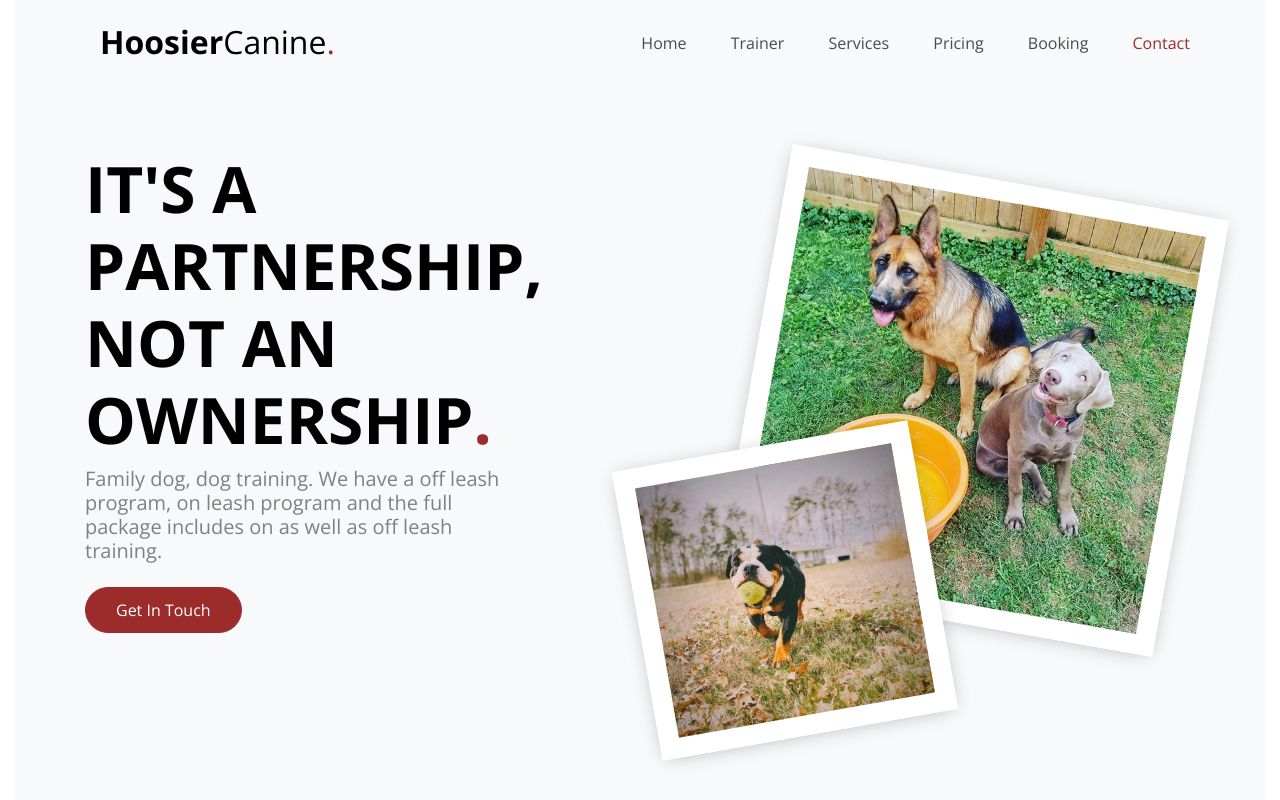
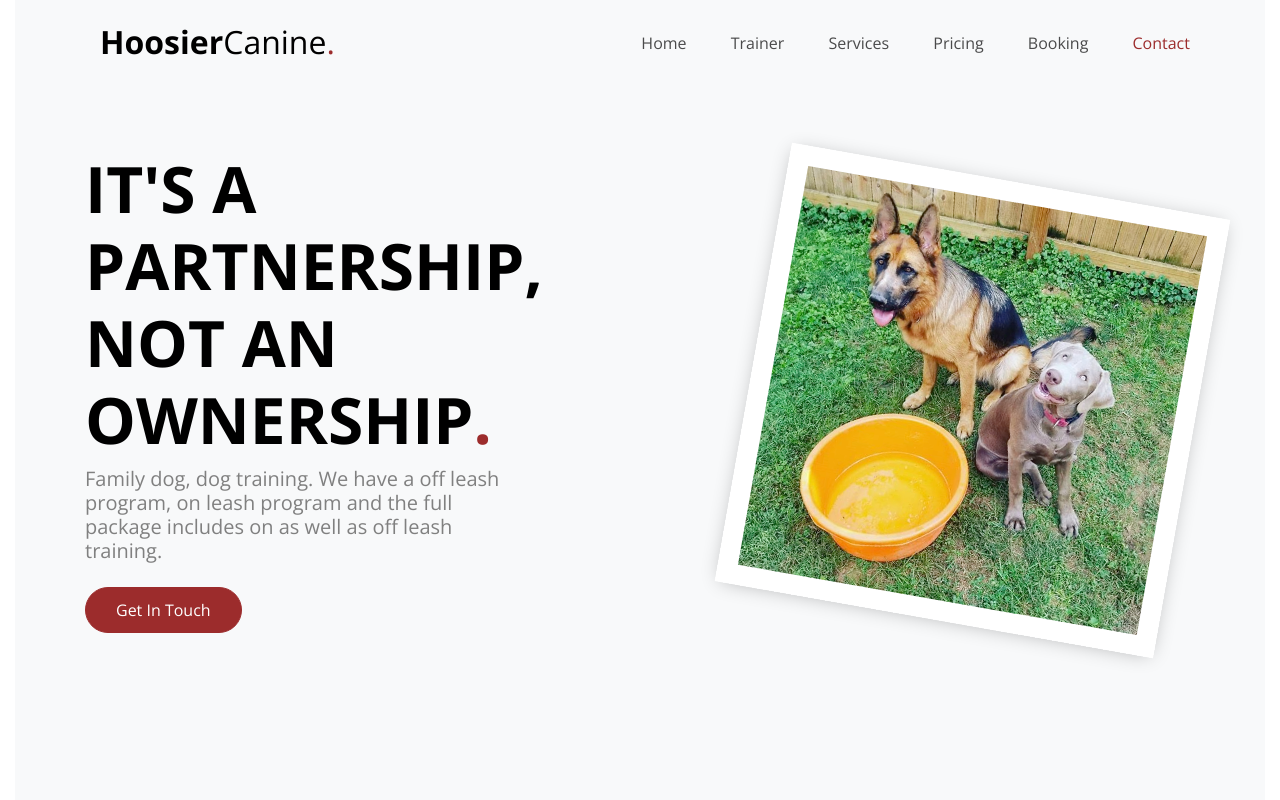
Before and after one commit to garrettdburton/Hoosier-Canine, a plain HTML site: page index.html in a window 1280 px wide. Shown: the top 800 px of the page. Drawn offline with nearby package versions, Linux system fonts and the light colour scheme; files whose address does not match are found by name.

Commit message:
removed img 2

```diff
--- a/index.html
+++ b/index.html
@@ -93,9 +93,9 @@
                                     <p><a href="#" class="btn btn-primary">Get In Touch</a></p>
                                 </div>
                             </div>
-                            <div class="col-md-5 align-self-center text-center text-md-right p-3">
+                            <div class="col-md-5 align-self-center text-center">
                                 <img src="images/header_2.jpg" alt="Image" class="img-fluid cover-img">
-                                <img src="images/header_1.jpg" alt="Image" class="img-fluid cover-img2">
+                               <!-- <img src="images/header_1.jpg" alt="Image" class="img-fluid cover-img2">-->
                             </div>
                         </div>
                     </div>
```
Also changed, not shown: 2 other files.
